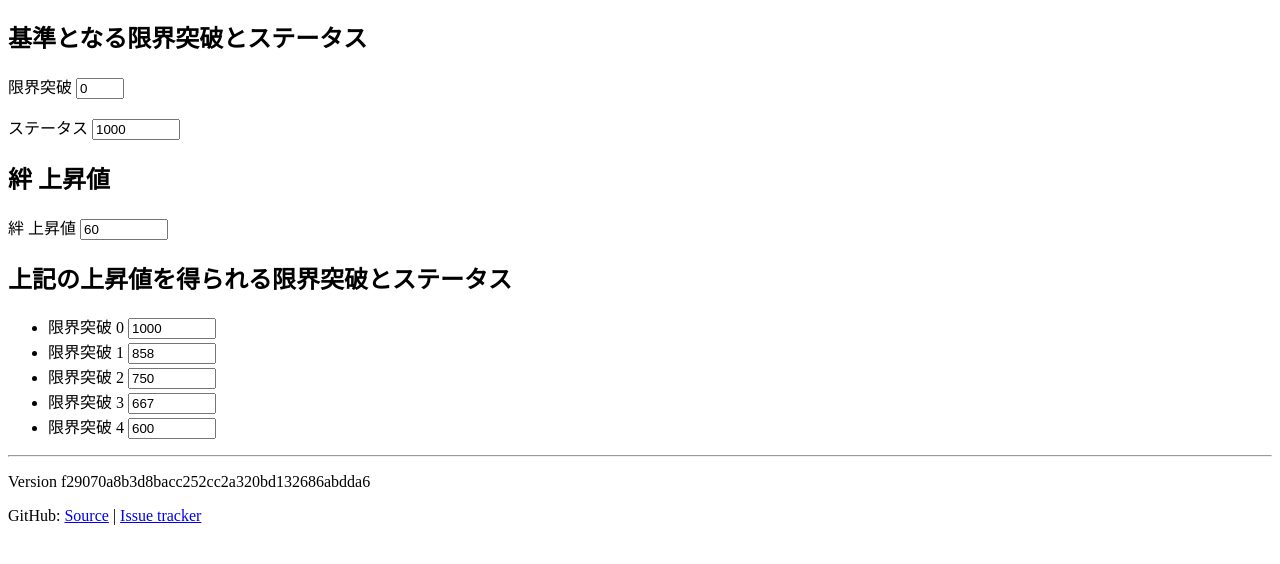
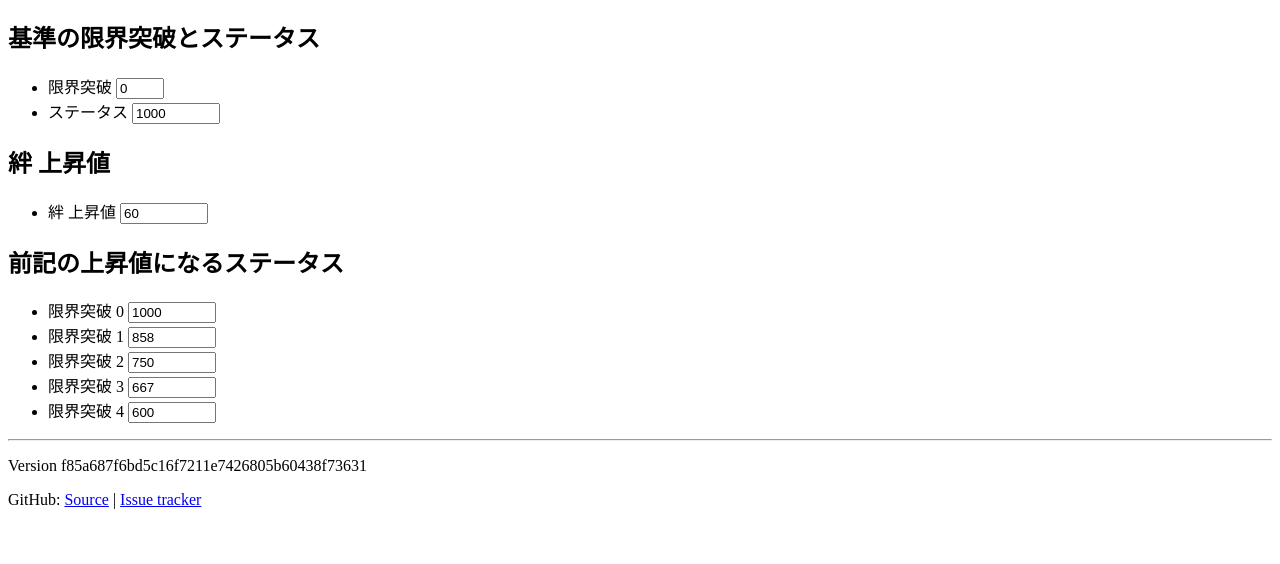
Before and after one commit to MinoruSekine/nol_hero_bond, a plain HTML site: page index.html in a window 1280 px wide. Shown: the part 70-634 px from the top of the page. Drawn offline with Linux system fonts and the light colour scheme.

Commit message:
deploy: f85a687f6bd5c16f7211e7426805b60438f73631

```diff
--- a/index.html
+++ b/index.html
@@ -9,23 +9,27 @@
 
   <h1>信長の野望online 英傑の絆 計算機</h1>
 
-  <h2>基準となる限界突破とステータス</h2>
-  <p>
+  <h2>基準の限界突破とステータス</h2>
+  <ul>
+    <li>
       <label for="level-input">限界突破</label>
       <input type="number" name="level" id="level-input" value="0" step="1" min="0" max="4">
-  </p>
-  <p>
+    </li>
+    <li>
       <label for="status-input">ステータス</label>
       <input type="number" name="status" id="status-input" value="1000" step="1" min="0" max="200000">
-  </p>
+    </li>
+  </ul>
 
   <h2>絆 上昇値</h2>
-  <p>
+  <ul>
+    <li>
       <label for="bond-input">絆 上昇値</label>
       <input type="number" name="bond" id="bond-input" value="0" step="1" min="0" max="200000" readonly>
-  </p>
+    </li>
+  </ul>
 
-  <h2>上記の上昇値を得られる限界突破とステータス</h2>
+  <h2>前記の上昇値になるステータス</h2>
   <ul>
   <li>
     <label for="level0-input">限界突破 0</label>
@@ -52,7 +56,7 @@
   <hr>
 
   <p>
-    Version f29070a8b3d8bacc252cc2a320bd132686abdda6
+    Version f85a687f6bd5c16f7211e7426805b60438f73631
   </p>
 
   <p>
```
Also changed, not shown: jsdoc/global.html (+1 -1 lines), jsdoc/index.html (+1 -1 lines), jsdoc/nol_hero_bond.js.html (+1 -1 lines). Lines whose indentation alone changed are shown as unchanged.
